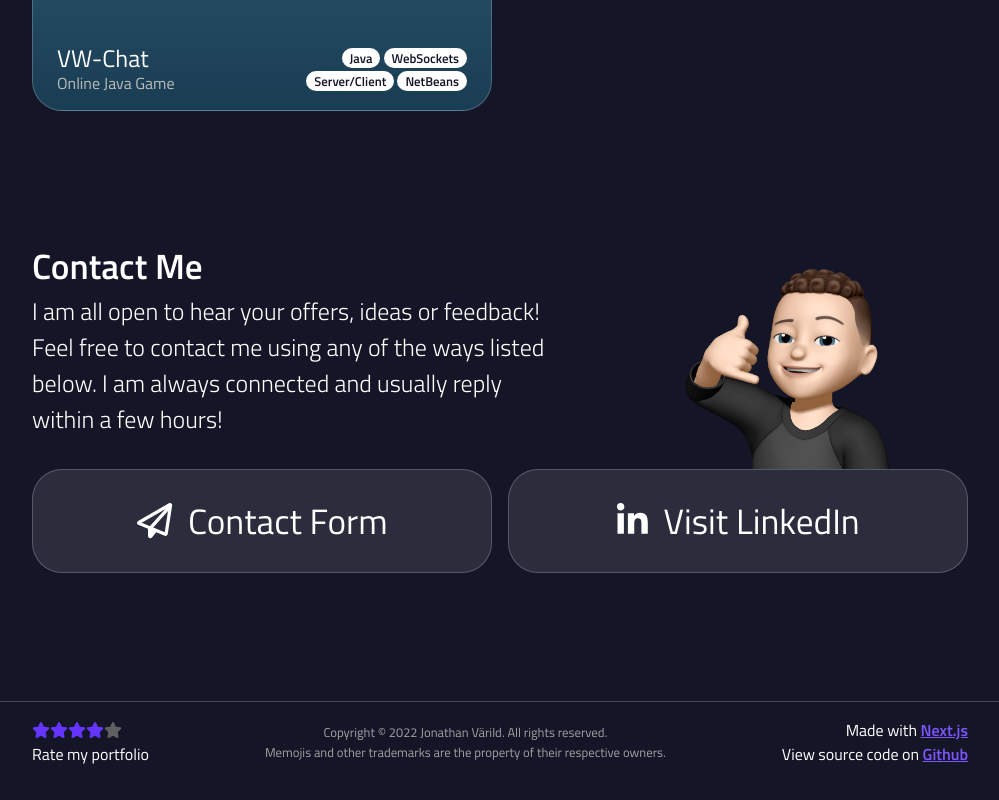
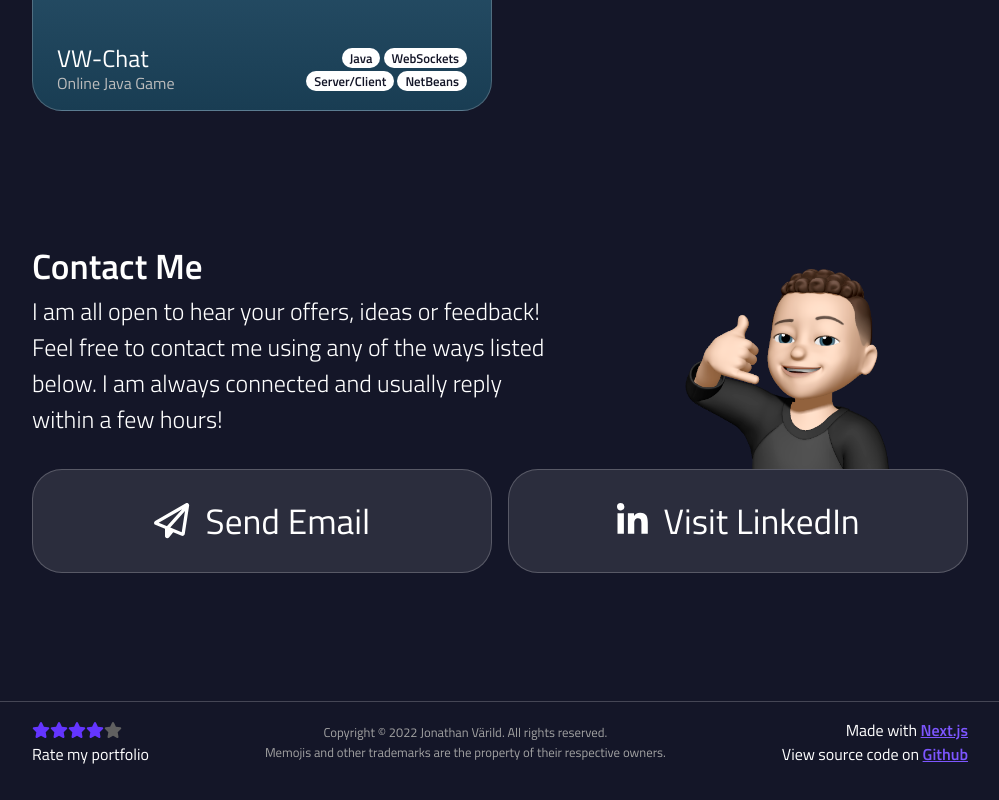
Before and after one commit to JonathanVarild/my-portfolio, a Next.js app: page / in a window 1280 px wide. Shown: the part 2853-3653 px from the top of the page, without its empty margins (140-1139 px from the left). Built offline with nearby package versions, Linux system fonts and the light colour scheme.

Commit message:
Replaced divs with buttons and made button CSS global

```diff
--- a/components/ContactSection.js
+++ b/components/ContactSection.js
@@ -15,16 +15,16 @@ function ContactSection() {
 				hours!
 			</div>
 			<div className={styles.buttonContainer}>
-				<div className={styles.button}>
+				<button onClick={() => {setShowModal(true)}}>
 					<FontAwesomeIcon icon={faPaperPlane} />
-					<div>Contact Form</div>
-				</div>
+					<div>Send Email</div>
+				</button>
 				<div className={styles.imageContainer}>
 					<Image src={memoji_callme_hq} alt="Memoji with call-me gesture." />
-					<div className={styles.button}>
+					<button>
 						<FontAwesomeIcon icon={faLinkedinIn} />
 						<div>Visit LinkedIn</div>
-					</div>
+					</button>
 				</div>
 			</div>
 		</section>
--- a/styles/contactsection.module.css
+++ b/styles/contactsection.module.css
@@ -10,30 +10,12 @@
 	margin-top: 2rem;
 }
 
-.button {
-	width: 50%;
-	display: flex;
-	gap: 1rem;
-	align-items: center;
-	justify-content: center;
-	font-size: 2.2rem;
-	border-radius: 30px;
-	background: var(--background-white);
-	border: 1px solid var(--outline-white);
-	padding: 1.5rem;
-}
-
-.button:hover {
-	background: #ffffff25;
-	cursor: pointer;
-}
-
 .imageContainer {
 	width: 50%;
 	position: relative;
 }
 
-.imageContainer .button {
+.imageContainer button {
 	width: 100%;
 }
 
--- a/styles/globals.css
+++ b/styles/globals.css
@@ -44,3 +44,23 @@ section h2 {
 	font-size: 2.2rem;
 	font-weight: 600;
 }
+
+button {
+	width: 50%;
+	display: flex;
+	gap: 1rem;
+	align-items: center;
+	justify-content: center;
+	font-size: 2.2rem;
+	border-radius: 30px;
+	background: var(--background-white);
+	border: 1px solid var(--outline-white);
+	padding: 1.5rem;
+	font-family: inherit;
+	color: inherit;
+}
+
+button:hover {
+	background: #ffffff25;
+	cursor: pointer;
+}
```
